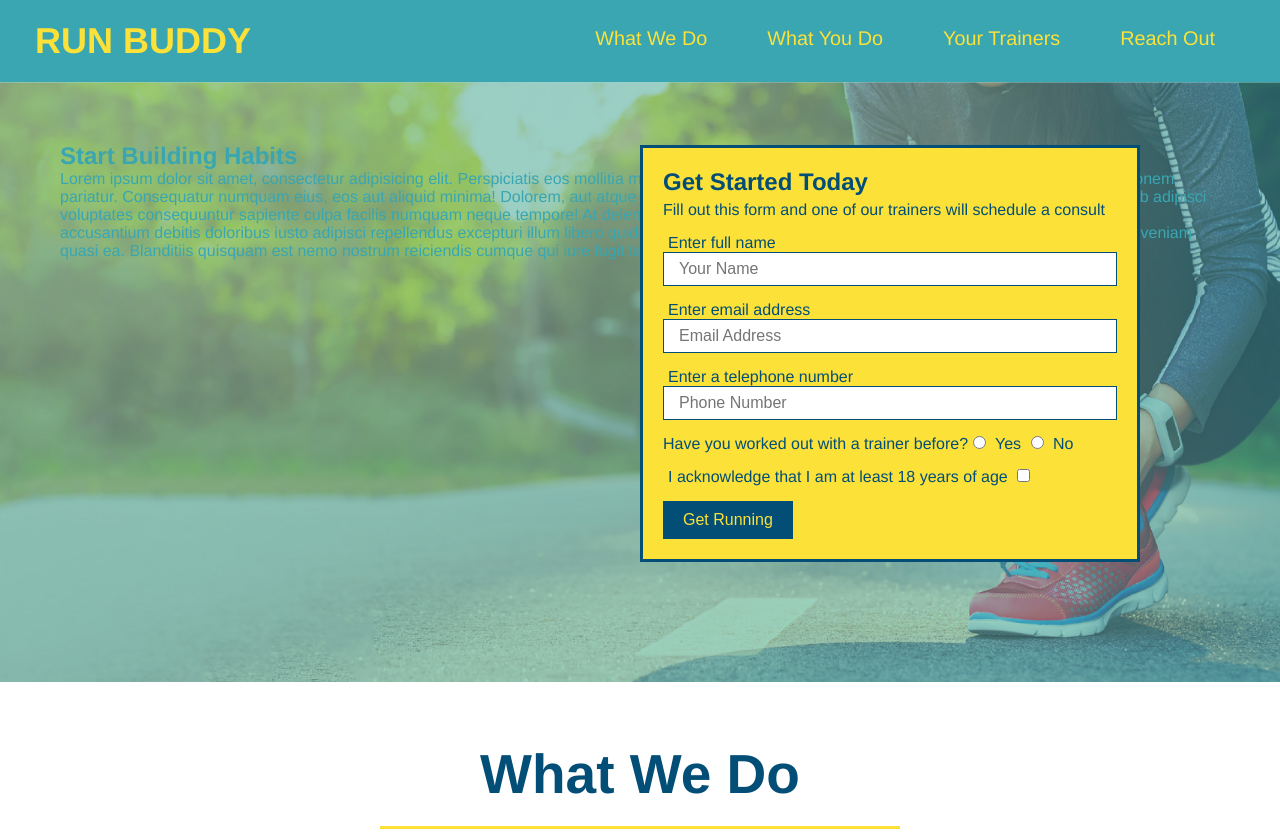
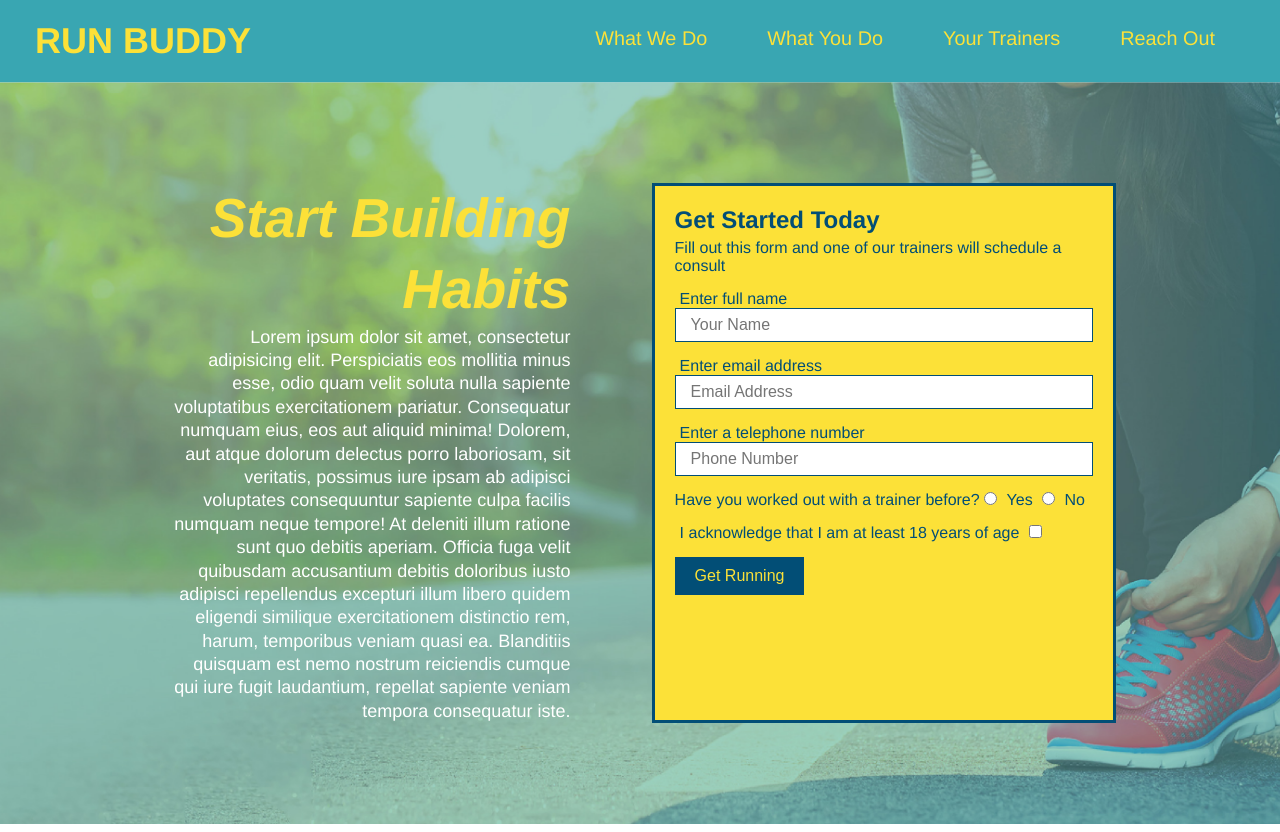
Before and after one commit to jnunez1229/run-buddy, a plain HTML site: page index.html in a window 1280 px wide. Shown: the top 832 px of the page. Drawn offline with Linux system fonts and the light colour scheme.

Commit message:
add flexbox to the hero

```diff
--- a/assets/css/style.css
+++ b/assets/css/style.css
@@ -53,16 +53,17 @@ footer {
 }
 
 footer h2{
-    display: inline;
+    display: flex;
     color: #024e76;
     font-size: 30px;
     margin: 0;
 }
 
 footer div{
-    float: right;
     line-height: 1.5;
-    text-align: right;
+    text-align: left;
+    justify-content: space-between;
+    flex-wrap: wrap;
 }
 
 footer a{
@@ -79,19 +80,35 @@ section{
     background-image: url(../images/hero-bg.jpg);
     background-size: cover;
     background-position: center;
-    height: 600px;
-    position: relative;
+    display: flex;
+    justify-content: center;
+    flex-wrap: wrap;
+
+}
+
+.hero-cta{
+    width: 35%;
+    text-align: right;
+    margin: 3.5%;
+    color: #fff;
+    font-size: 18px;
+    line-height: 1.3;
+}
+
+.hero-cta h2 {
+    font-style: italic;
+    font-size: 55px;
+    color: #fce138;
 }
 
 .hero-form{
     color: #024e76;
     background-color: #fce138;
-    width: 500px;
     padding: 20px;
     border: solid 3px #024e76;
-    position: absolute;
-    bottom: 120px;
-    right: 140px;
+    width: 40%;
+    margin: 3.5%;
+
 }
 
 .hero-form h3{
--- a/index.html
+++ b/index.html
@@ -35,8 +35,11 @@
 
     <!-- hero/jumbotron -->
     <section class="hero">
-        <h2>Start Building Habits</h2>
+        <div class="hero-cta">
+            <h2>Start Building Habits</h2>
             <p>Lorem ipsum dolor sit amet, consectetur adipisicing elit. Perspiciatis eos mollitia minus esse, odio quam velit soluta nulla sapiente voluptatibus exercitationem pariatur. Consequatur numquam eius, eos aut aliquid minima! Dolorem, aut atque dolorum delectus porro laboriosam, sit veritatis, possimus iure ipsam ab adipisci voluptates consequuntur sapiente culpa facilis numquam neque tempore! At deleniti illum ratione sunt quo debitis aperiam. Officia fuga velit quibusdam accusantium debitis doloribus iusto adipisci repellendus excepturi illum libero quidem eligendi similique exercitationem distinctio rem, harum, temporibus veniam quasi ea. Blanditiis quisquam est nemo nostrum reiciendis cumque qui iure fugit laudantium, repellat sapiente veniam tempora consequatur iste.</p>
+        </div>
+
         <div class="hero-form">
             <h3>Get Started Today</h3>
             <p>Fill out this form and one of our trainers will schedule a consult</p>
```
